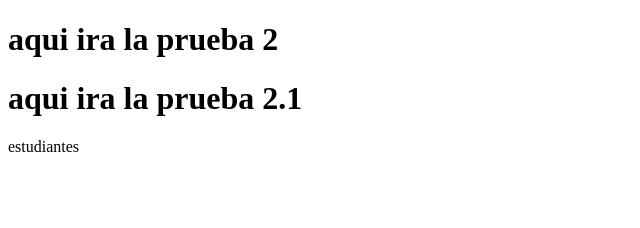
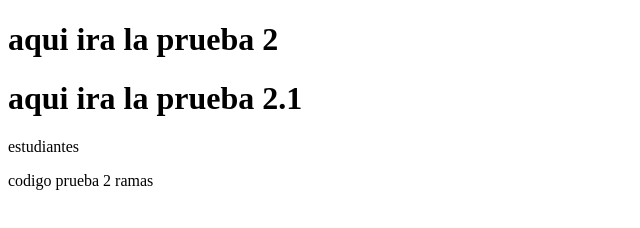
Before and after one commit to josuereyes16/Oracle_Register_System, a plain HTML site: page persona.html in a window 1280 px wide. Shown: the whole page, without its empty margins (0-640 px from the left). Drawn offline with Linux system fonts and the light colour scheme.

Commit message:
se prueban los commits

```diff
--- a/persona.html
+++ b/persona.html
@@ -9,5 +9,6 @@
     <h1>aqui ira la prueba 2</h1>
     <h1>aqui ira la prueba 2.1</h1>
     <p>estudiantes</p>
+    <p>codigo prueba 2 ramas</p>
 </body>
 </html>
```
Also changed, not shown: index.html (+2 -1 lines).
